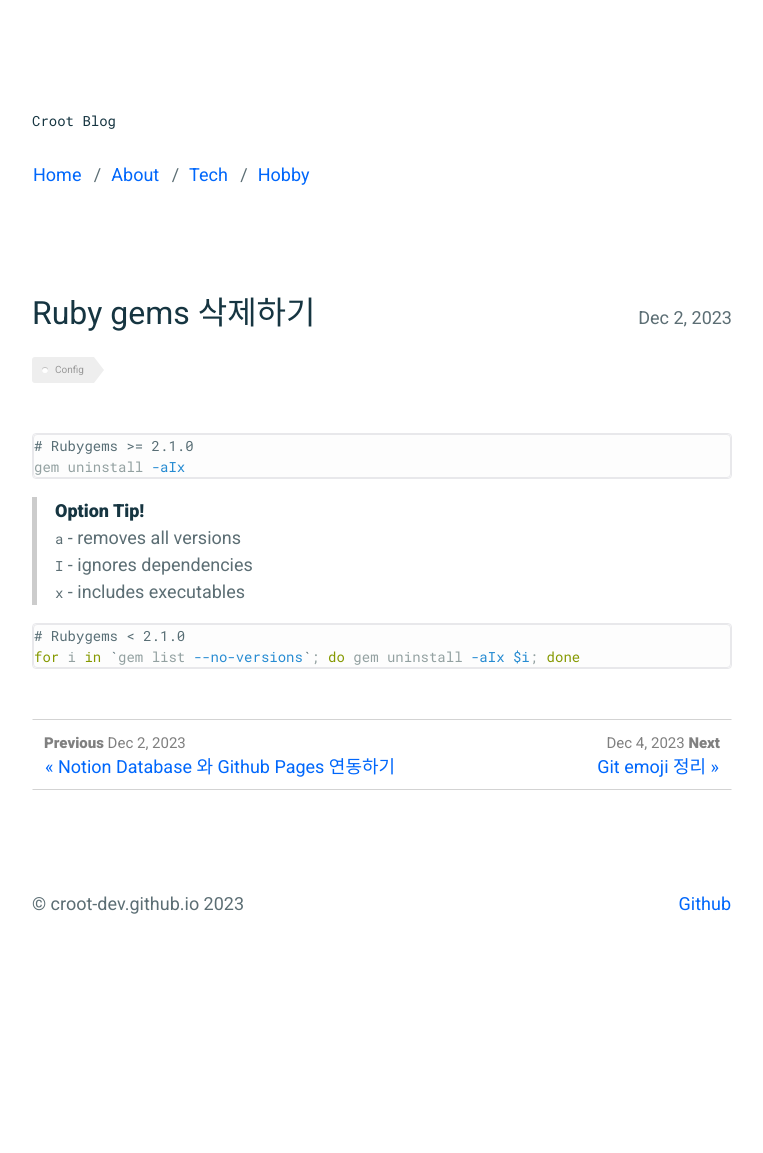
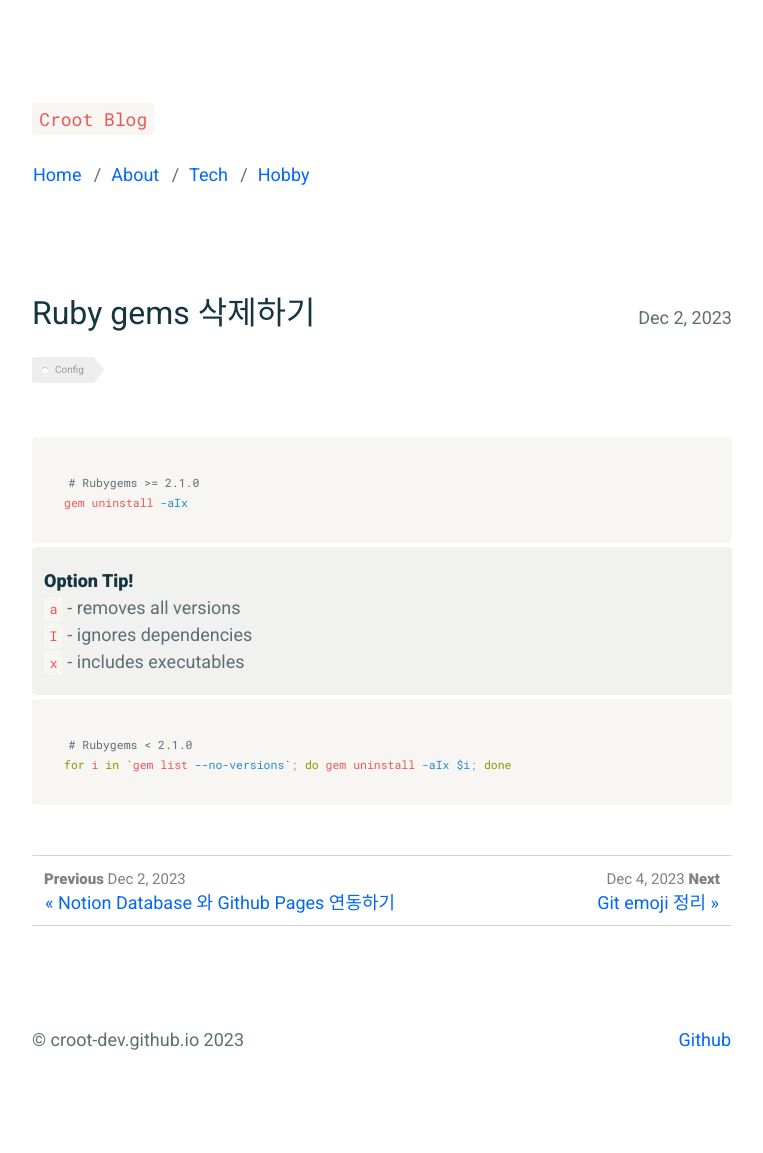
Before and after one commit to croot-dev/croot.kr, a Jekyll site: the page built from _posts/2023-12-02-Ruby-gems-삭제하기.md, in a window 1280 px wide. Shown: the whole page, without its empty margins (258-1021 px from the left). Built offline with Jekyll 4.4.1, drawn with Linux system fonts in a browser that asks for light colours; before the commit the page ends 1017 px from its top, so only the background shows below that.

Commit message:
style: 블로그 글 스타일 수정

```diff
--- a/_sass/base/_reset.scss
+++ b/_sass/base/_reset.scss
@@ -171,7 +171,6 @@ hr {
 pre { overflow: auto; }
 
 code, pre {
-
 }
 small {
         color: gray;
--- a/_sass/components/_article.scss
+++ b/_sass/components/_article.scss
@@ -42,8 +42,9 @@
     @include fs--body;
     color: $c-base__01;
 
-    > * {
-        margin-bottom: 1.8rem; // 18px
+    & * {
+        margin-top: 4px;
+        margin-bottom: 4px;
     }
 
     h2 {
@@ -68,10 +69,9 @@
     }
 
     blockquote {
-        margin-left: 0;
-        margin-right: 0;
-        padding-left: 1.8rem; // 18px
-        border-left: 5px solid #ccc;
+        border-radius: 4px;
+        background: rgb(241, 241, 239);
+        padding: 16px 16px 16px 12px;
     }
 
     ul,
--- a/_sass/helpers/_mixins.scss
+++ b/_sass/helpers/_mixins.scss
@@ -66,8 +66,12 @@
 }
 
 @mixin fs--code {
-    font-size: 1.4rem;
-    line-height: 1.5;
+    border-radius: 4px;
+    background-color: rgb(247, 246, 243);
+    color: #EB5757;
+    font-size: .75em;
+    padding: 0.2em 0.4em;
+    line-height: normal;
 }
 
 // Visually hide content
--- a/_sass/vendor/_highlight.scss
+++ b/_sass/vendor/_highlight.scss
@@ -22,10 +22,18 @@ pre, code {
 }
 
 .highlight {
-    border-radius: 4px;
-    background: #FDFDFD;
-    border: 1px solid #E8E8EB;
-    color: #93a1a1;
+    flex-grow: 1;
+    flex-shrink: 1;
+    text-align: left;
+
+    .highlight {
+        font-size: 85%;
+        tab-size: 2;
+        padding: 34px 16px 32px 32px;
+        min-height: 1em;
+        color: rgb(55, 53, 47);
+        white-space: pre;
+    }
 
     .gutter {
         padding: 1.2rem;
--- a/_scripts/notionPageImporter.js
+++ b/_scripts/notionPageImporter.js
@@ -70,6 +70,8 @@ tags: [${tags.join(',')}]
     const markdown = n2m.toMarkdownString(blocks)["parent"];
     const fileTitle = `${date}-${title.replaceAll(" ", "-")}.md`;
 
+    if(!markdown) { continue; }
+
     let imageIndex = 0;
     const edited_markdown = markdown.replace(
       /!\[(.*?)\]\((.*?)\)/g,
```
